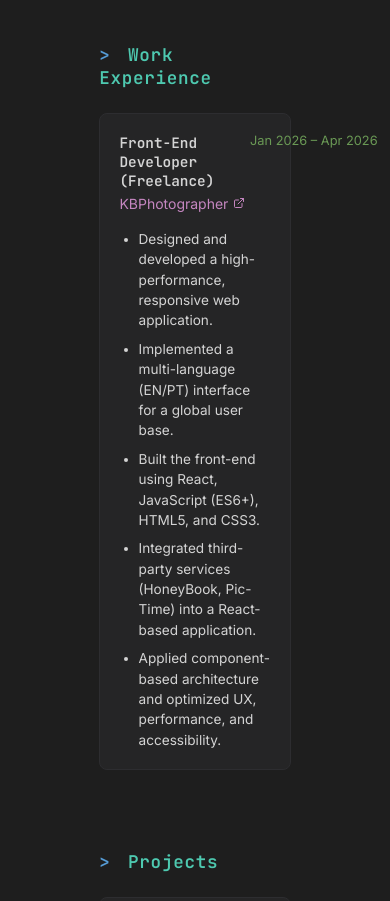
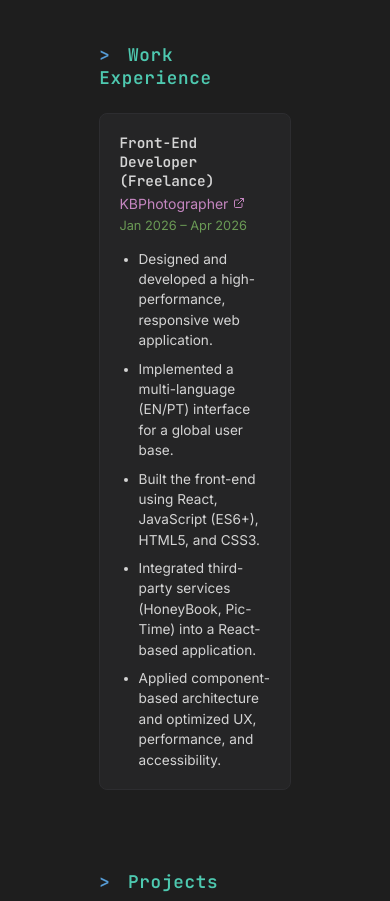
Before and after one commit to GabbyCarvalho/gabriela-portfolio, a React (Vite) app: page /gabriela-portfolio/resume in a window 390 px wide. Shown: the part 840-1741 px from the top of the page. Built offline with nearby package versions, Linux system fonts and the light colour scheme.

Commit message:
fix layout of resume page for mobile

```diff
--- a/src/styles/resume.css
+++ b/src/styles/resume.css
@@ -307,9 +307,8 @@
   }
 
   .expHeader {
-    flex-direction: row;
-    align-items: flex-start;
-    justify-content: space-between;
+    flex-direction: column;
+    gap: 0.3rem;
   }
 
   .expRole {
@@ -320,4 +319,7 @@
     font-size: 0.85rem;
     line-height: 1.5;
   }
+    .expPeriod {
+    order: 3;
+  }
 }
```
